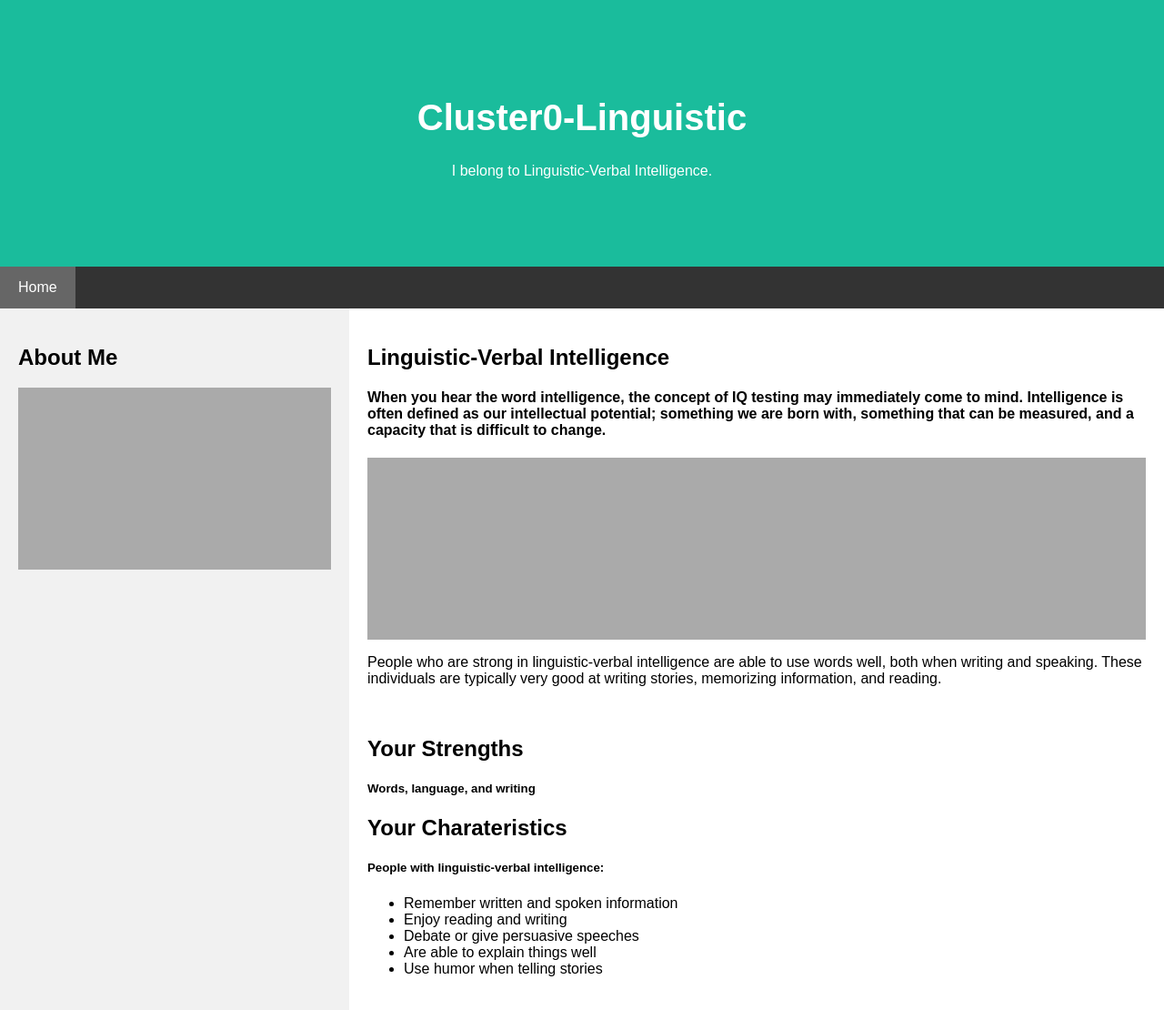
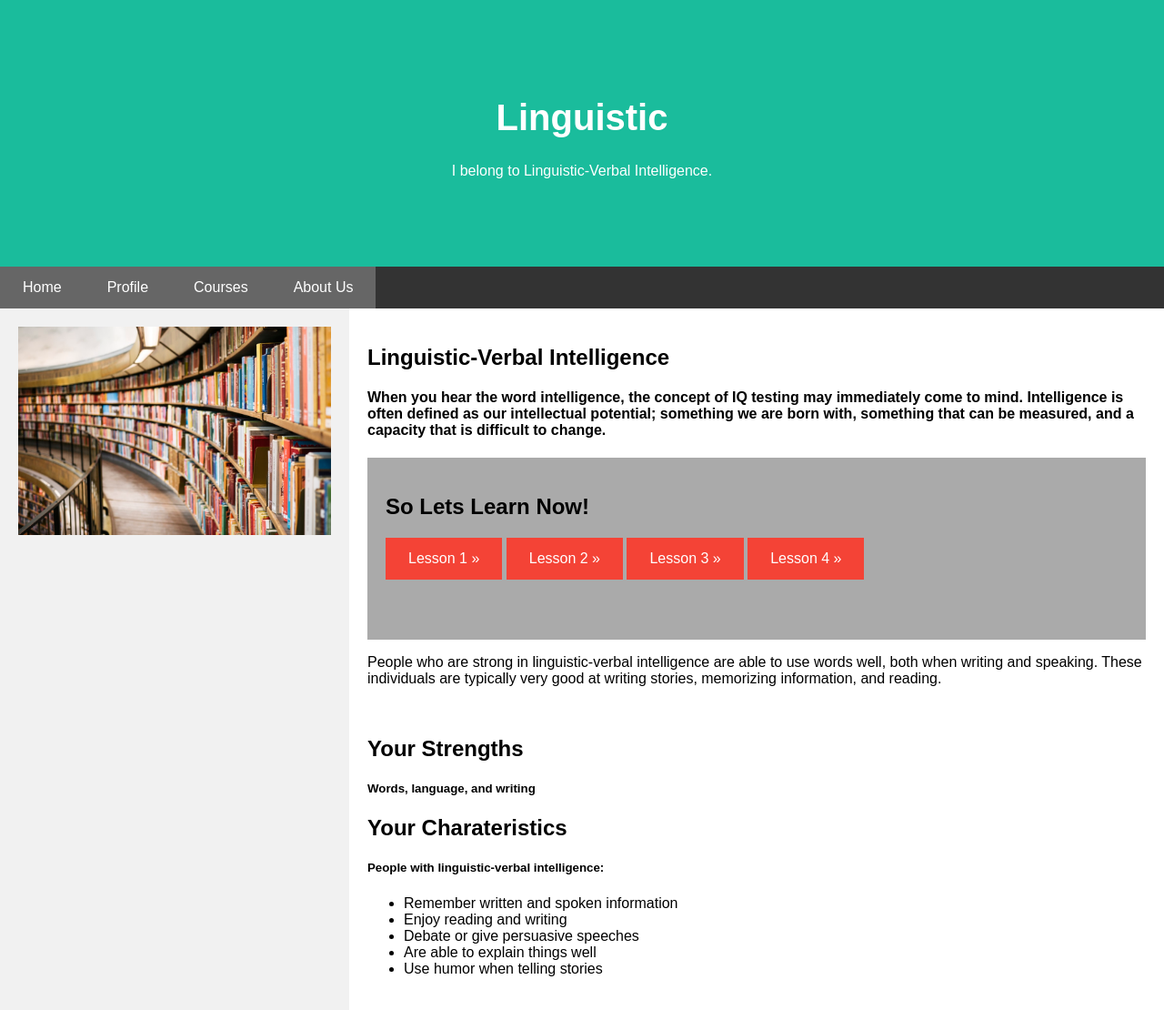
Before and after one commit to PavithraNanayakkara/flask-app, a Flask app: template templates/cluster0.html in a window 1280 px wide. Shown: the whole page at 91% size. Run offline with Flask 2, Linux system fonts and the light colour scheme; the template is opened without the code that fills it, so the values that code supplies are empty; parts of the project's set-up code (start-up, migrations or seed data) failed here and were passed over.

Commit message:
Update cluster0.html

```diff
--- a/templates/cluster0.html
+++ b/templates/cluster0.html
@@ -118,26 +118,48 @@ body {
     width: 100%;
   }
 }
+  a:link, a:visited {
+  background-color: #f44336;
+  color: white;
+  padding: 14px 25px;
+  text-align: center;
+  text-decoration: none;
+  display: inline-block;
+}
+
+a:hover, a:active {
+  background-color: #1abc9c;
+}
 </style>
 </head>
 <body>
 
 <div class="header">
-  <h1>Cluster0-Linguistic</h1>
+  <h1>Linguistic</h1>
   <p>I belong  to Linguistic-Verbal Intelligence.</p>
 </div>
 
 <div class="navbar">
+
   <a href="cluster0.html" class="active">Home</a>
+  <a href="cluster0.html" class="active">Profile</a>
+  <a href="cluster0.html" class="active">Courses</a>
+  <a href="cluster0.html" class="active">About Us</a>
+
+
 
 </div>
 
 <div class="row">
   <div class="side">
-    <h2>About Me</h2>
-
-    <div class="fakeimg" style="height:200px;"></div>
-
+    <section>
+		  <img class="mySlides" src="image-1.jpg"
+		  style="width:100%">
+		  <img class="mySlides" src="image-2.jpg"
+		  style="width:100%">
+		  <img class="mySlides" src="image-3.jpg"
+		  style="width:100%">
+		</section>
 
   </div>
   <div class="main">
@@ -145,6 +167,12 @@ body {
     <h4>When you hear the word intelligence, the concept of IQ testing may immediately come to mind. Intelligence is often defined as our intellectual potential; something we are born with, something that can be measured, and a capacity that is difficult to change.</h4>
     <div class="fakeimg" style="height:200px;">
 
+      <h2>So Lets Learn Now!</h2>
+
+    <a  href="exercise.asp?filename=exercise_link1" target="_blank">Lesson 1 »</a>
+    <a  href="exercise.asp?filename=exercise_link2" target="_blank">Lesson 2 »</a>
+    <a  href="exercise.asp?filename=exercise_link3" target="_blank">Lesson 3 »</a>
+    <a href="exercise.asp?filename=exercise_link4" target="_blank">Lesson 4 »</a>
 
 
     </div>
@@ -165,7 +193,23 @@ body {
     </ul>
 </div>
 
+<script>
+// Automatic Slideshow - change image every 3 seconds
+var myIndex = 0;
+carousel();
 
+function carousel() {
+  var i;
+  var x = document.getElementsByClassName("mySlides");
+  for (i = 0; i < x.length; i++) {
+    x[i].style.display = "none";
+  }
+  myIndex++;
+  if (myIndex > x.length) {myIndex = 1}
+  x[myIndex-1].style.display = "block";
+  setTimeout(carousel, 3000);
+}
+</script>
 
 </body>
 </html>
```
